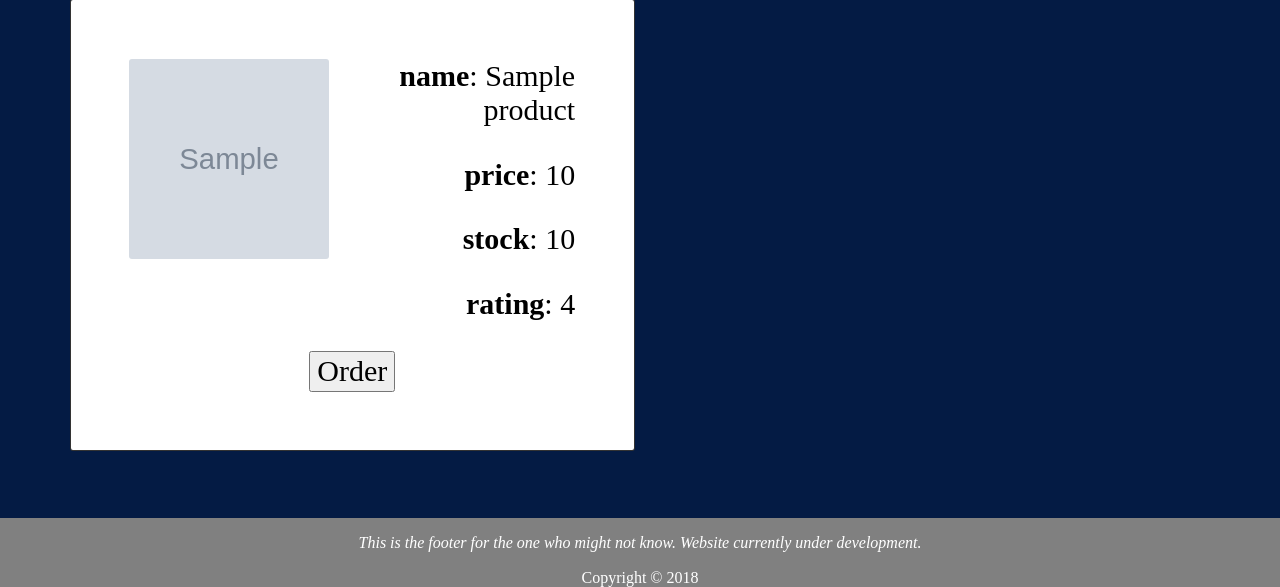
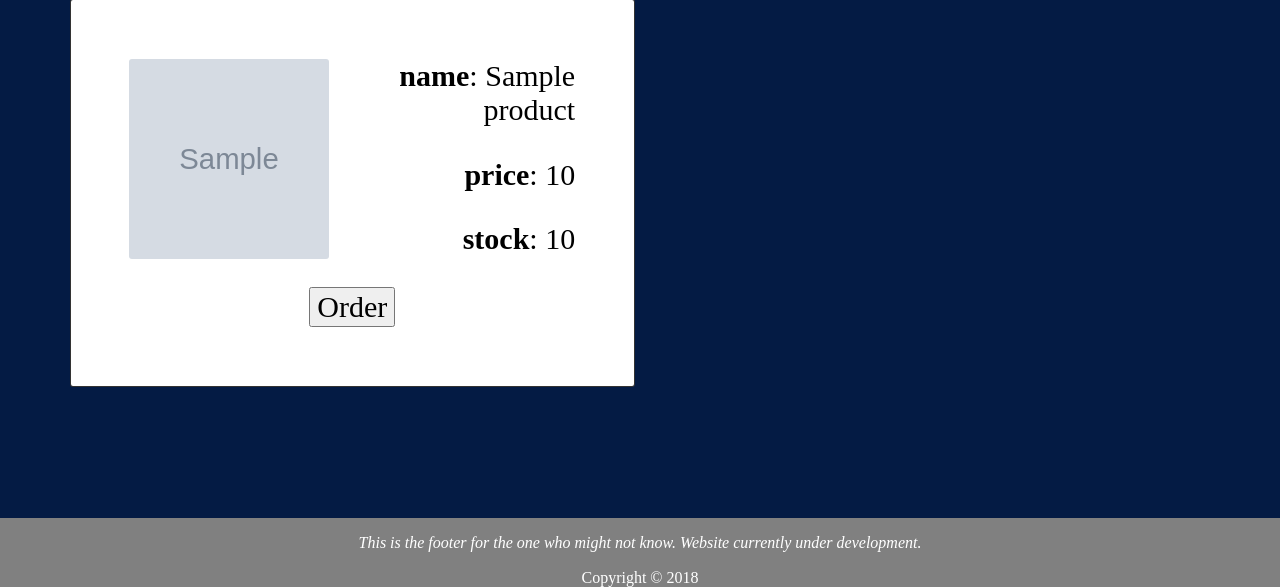
Before and after one commit to MTBorg/D0018E_Demo, a PHP site: page / in a window 1280 px wide. Shown: the part 213-800 px from the top of the page. Run offline with PHP 8.4, Linux system fonts and the light colour scheme; tables that the repository leaves empty or names only in its code hold one stand-in row (values such as "Sample post"); grey boxes marked "Sample" are stand-in pictures; data that the repository does not hold is empty.

Commit message:
Commented our the printing of rating, since it's not yet implemented.

```diff
--- a/website/php/loadProducts.php
+++ b/website/php/loadProducts.php
@@ -20,7 +20,7 @@
                 echo '<p id="namePos"> <b>name</b>: ' . $row['name'] . '</p>';
                 echo '<p id="pricePos"> <b>price</b>: ' . $row['price'] . '</p>';
                 echo '<p id="stockPos"> <b>stock</b>: ' . $row['stock'] . '</p>';
-                echo '<p id="ratingPos"> <b>rating</b>: ' . $row['rating'] . '</p>';
+                // echo '<p id="ratingPos"> <b>rating</b>: ' . $row['rating'] . '</p>';
                 echo '<button id="'.$row['id'].'" type="button" onclick="orderEvent(this.id)">Order</button>';
                 echo '</div>';
 
```
